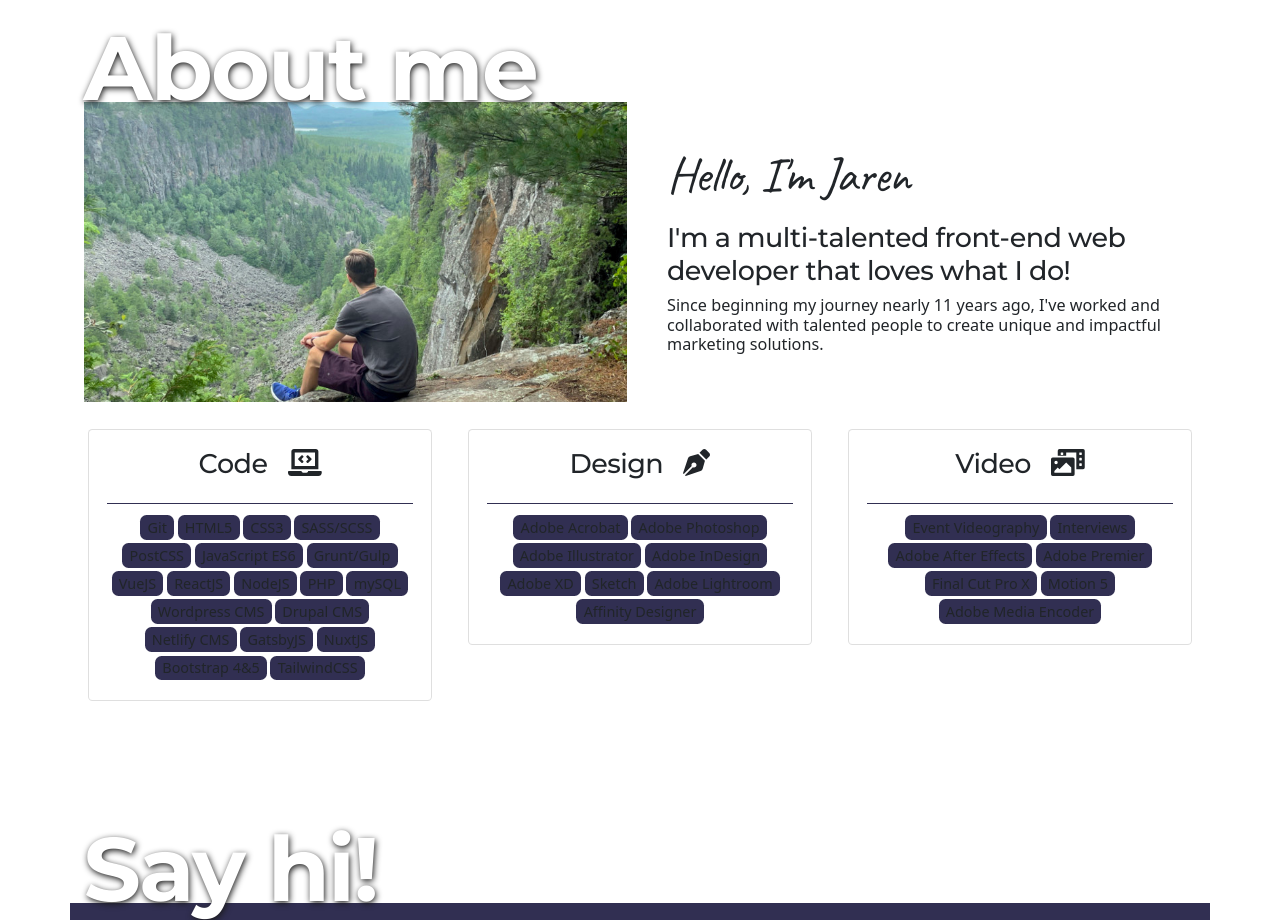
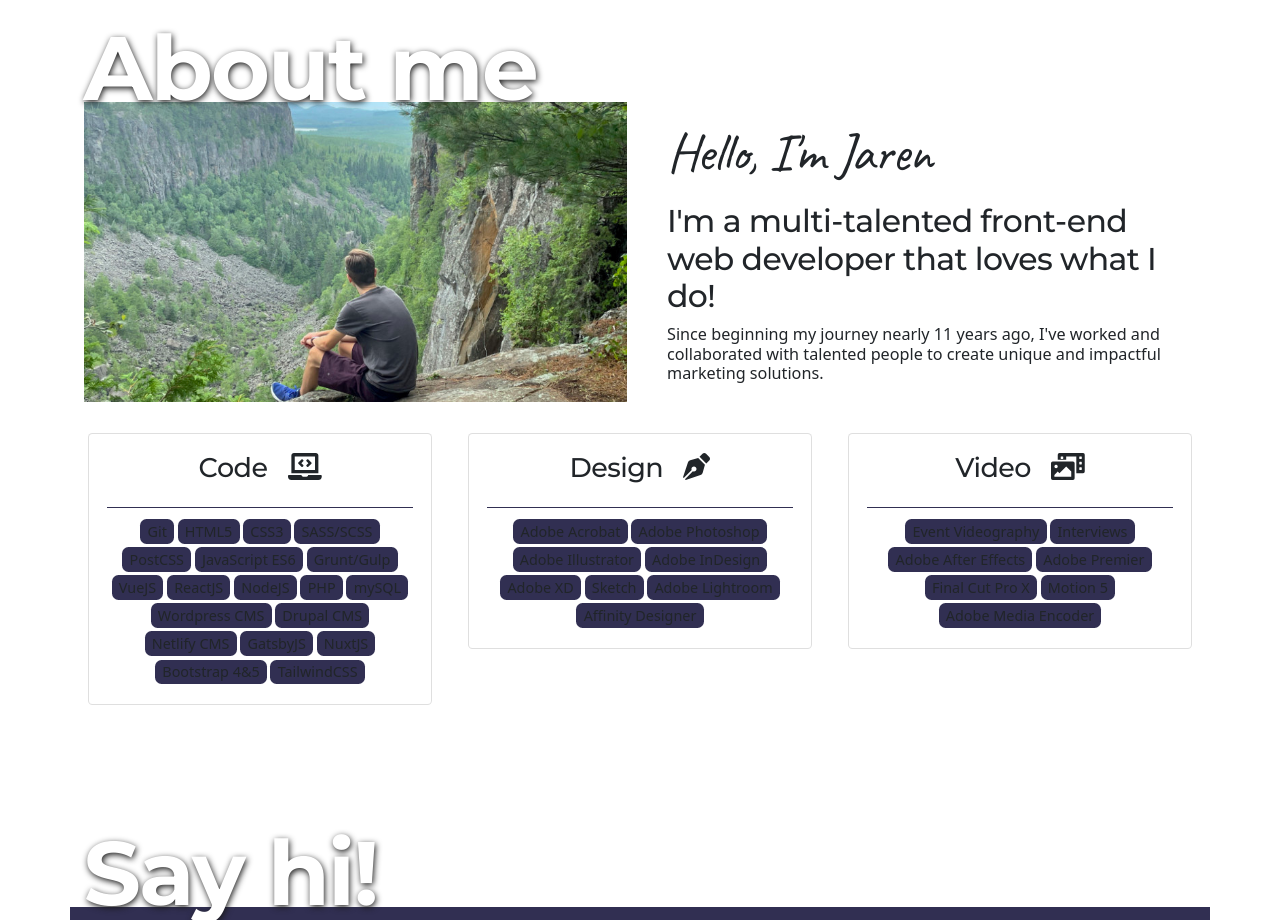
Before and after one commit to jarenmcdonald1/portfolio-starter, a Gatsby site: page / in a window 1280 px wide. Shown: the part 1060-1980 px from the top of the page. Built offline with nearby package versions, Linux system fonts and the light colour scheme; Gatsby itself is replaced by a stand-in of ours.

Commit message:
updated header tag order

```diff
--- a/src/pages/index.js
+++ b/src/pages/index.js
@@ -81,7 +81,7 @@ const IndexPage = ({ data }) => {
         <div className="col-12 col-md-6 px-4 py-3 d-flex justify-content-center align-items-center">
           <div>
             <h2 className="mb-2 mb-md-3 about-intro">Hello, I'm Jaren</h2>
-            <h4 className="mb-2">I'm a multi-talented front-end web developer that loves what I do!</h4>
+            <h3 className="mb-2">I'm a multi-talented front-end web developer that loves what I do!</h3>
             <p className="mb-1">Since beginning my journey nearly 11 years ago, I've worked and collaborated with talented people to create unique and impactful marketing solutions.</p>
           </div>
         </div>
--- a/src/styles/indexPage.scss
+++ b/src/styles/indexPage.scss
@@ -49,7 +49,7 @@
 
 .about-intro {
     font-family: $accentFont;
-    font-size: 2.75em;
+    font-size: 2.85em;
     font-weight: lighter;
 }
 
@@ -152,6 +152,10 @@
         max-height: 300px;
         height: 100%;
     }
+
+    .about-intro {
+        font-size: 3em;
+    }
 }
 
 
```
